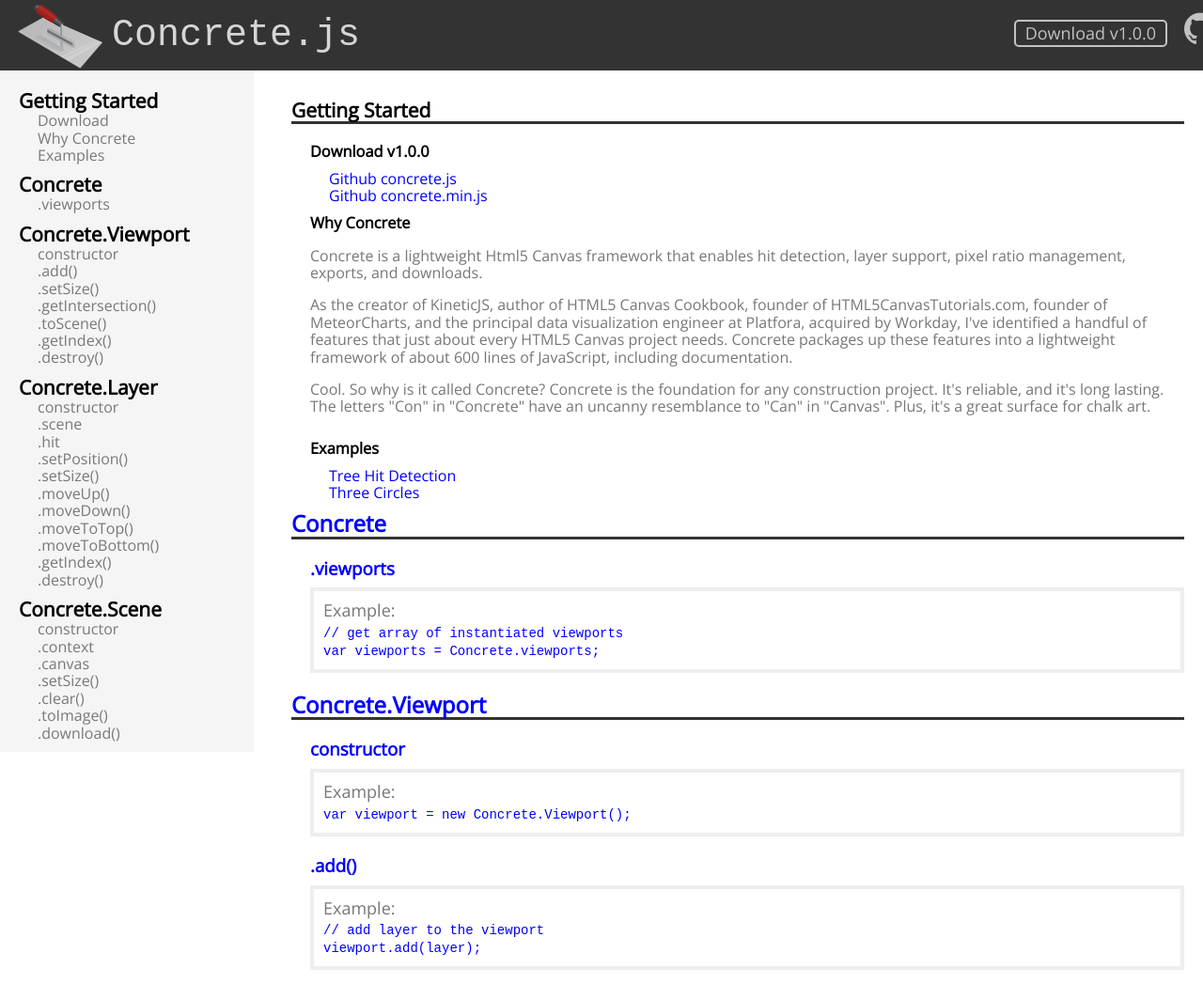
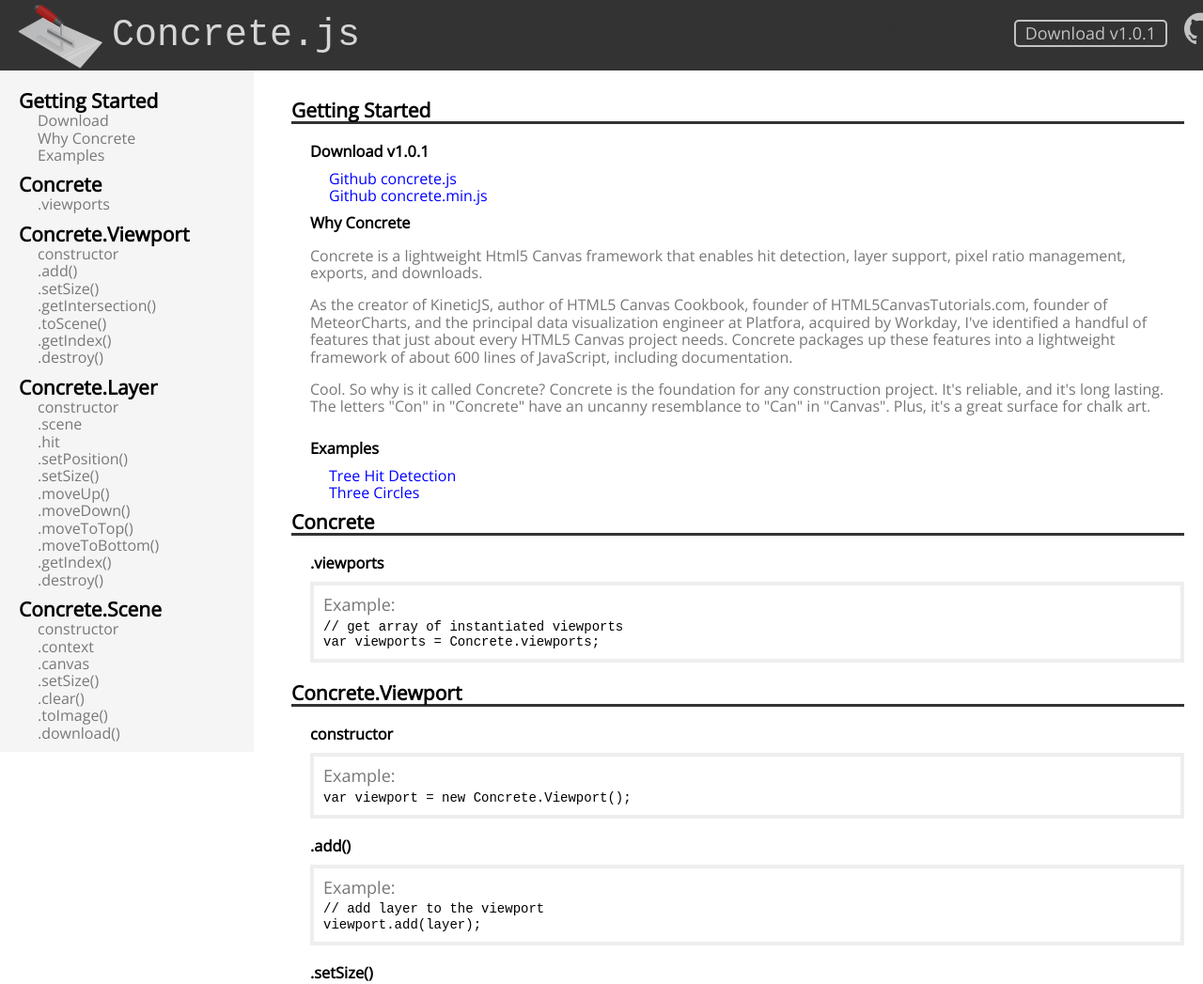
Before and after one commit to ericdrowell/concrete, a website: page web/src/index.html in a window 1280 px wide. Shown: the top 1047 px of the page at 94% size. Drawn offline with nearby package versions, Linux system fonts and the light colour scheme; files that its build step writes are made by us from their sources; files whose address does not match are found by name.

Commit message:
fixed website

```diff
--- a/web/src/index.html
+++ b/web/src/index.html
@@ -17,7 +17,7 @@
         <div class="links">
           <a href="https://github.com/ericdrowell/concrete" class="github" target="_blank"><span class="fa fa-github"></span><span class="text">Github</span></a>
 
-          <a class="download" href="https://raw.githubusercontent.com/ericdrowell/concrete/master/build/concrete.min.js" target="_blank" class="cta">Download v1.0.0</a>
+          <a class="download" href="https://raw.githubusercontent.com/ericdrowell/concrete/master/build/concrete.min.js" target="_blank" class="cta">Download v1.0.1</a>
 
           <a href="https://twitter.com/ericdrowell" class="twitter-follow-button" data-show-count="false" data-size="large">Follow @ericdrowell</a>
   <script>!function(d,s,id){var js,fjs=d.getElementsByTagName(s)[0],p=/^http:/.test(d.location)?'http':'https';if(!d.getElementById(id)){js=d.createElement(s);js.id=id;js.src=p+'://platform.twitter.com/widgets.js';fjs.parentNode.insertBefore(js,fjs);}}(document, 'script', 'twitter-wjs');</script>
@@ -103,7 +103,7 @@
           <h2>Getting Started</h2>
           <ul>
             <li>
-              <h3 id="download">Download v1.0.0</h3>
+              <h3 id="download">Download v1.0.1</h3>
               <ul>
                 <li><a href="https://raw.githubusercontent.com/ericdrowell/concrete/master/build/concrete.js" target="_blank">Github concrete.js</a></li>
                 <li><a href="https://raw.githubusercontent.com/ericdrowell/concrete/master/build/concrete.min.js" target="_blank">Github concrete.min.js</a></li>
@@ -124,8 +124,8 @@
             <li>
               <h3 id="examples">Examples</h3>
               <ul>
-                <li><a href="http://codepen.io/ericdrowell/pen/pyLZJe" target="_blank">Tree Hit Detection<a/></li>
-                <li><a href="http://codepen.io/ericdrowell/pen/PNKydJ" target="_blank">Three Circles<a/></li>
+                <li><a href="http://codepen.io/ericdrowell/pen/pyLZJe" target="_blank">Tree Hit Detection</a></li>
+                <li><a href="http://codepen.io/ericdrowell/pen/PNKydJ" target="_blank">Three Circles</a></li>
               </ul>
             </li>
           </ul>
```
Also changed, not shown: web/public/index.html (+4 -4 lines).
